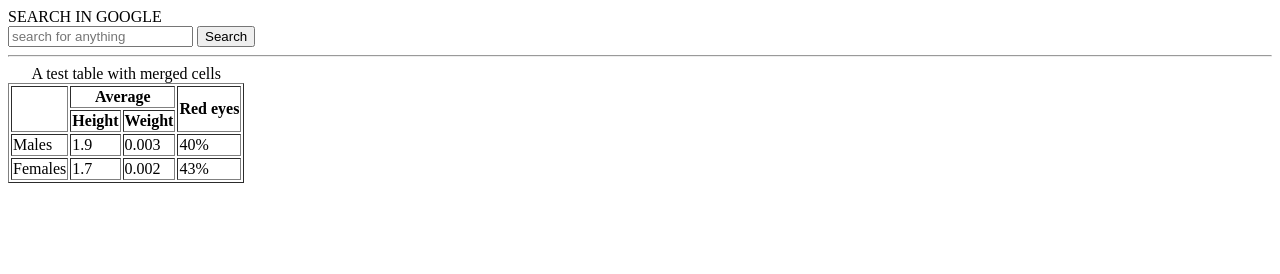
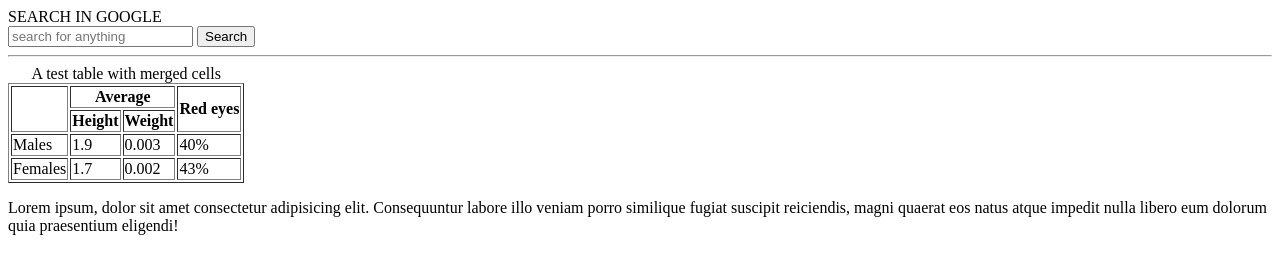
Before and after one commit to Muqaddas-Mehboob/Web_Development, a plain HTML site: page index.html in a window 1280 px wide. Drawn offline with Linux system fonts and the light colour scheme.

Commit message:
Changes in initial files

```diff
--- a/index.html
+++ b/index.html
@@ -42,6 +42,9 @@
             <td>43%</td>
         </tr>
     </table>
+    <p>
+        Lorem ipsum, dolor sit amet consectetur adipisicing elit. Consequuntur labore illo veniam porro similique fugiat suscipit reiciendis, magni quaerat eos natus atque impedit nulla libero eum dolorum quia praesentium eligendi!
+    </p>
 </body>
 
 </html>
```
